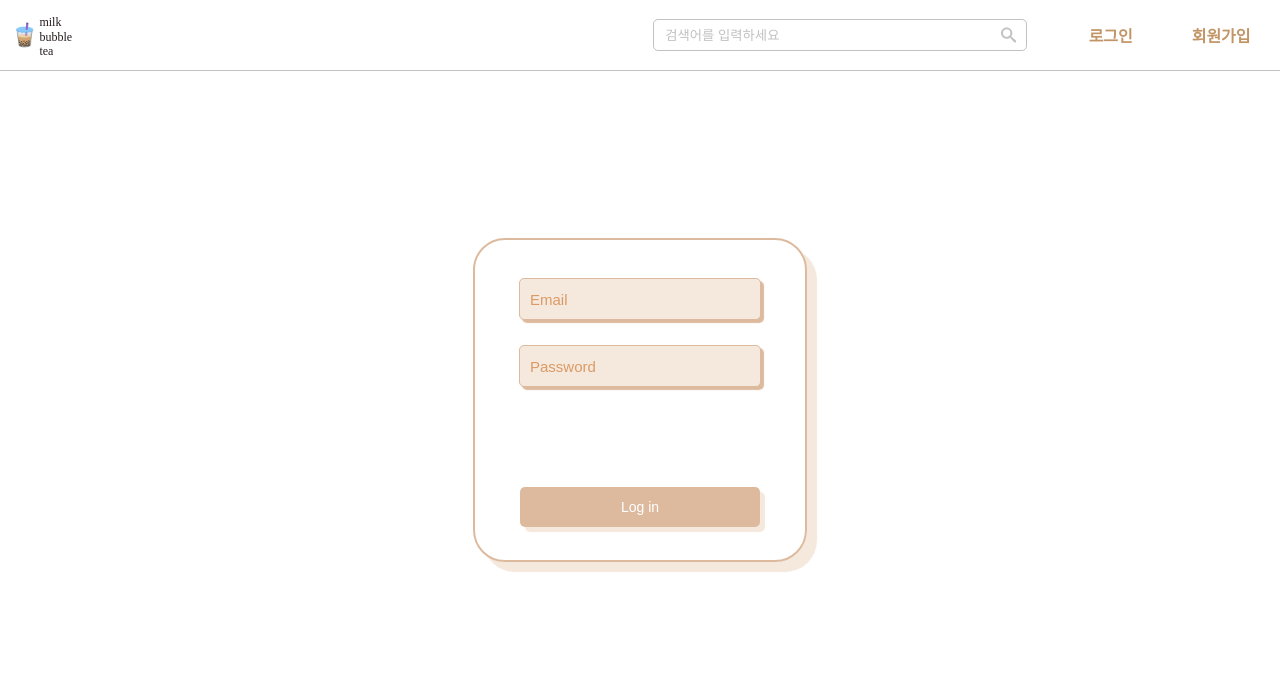
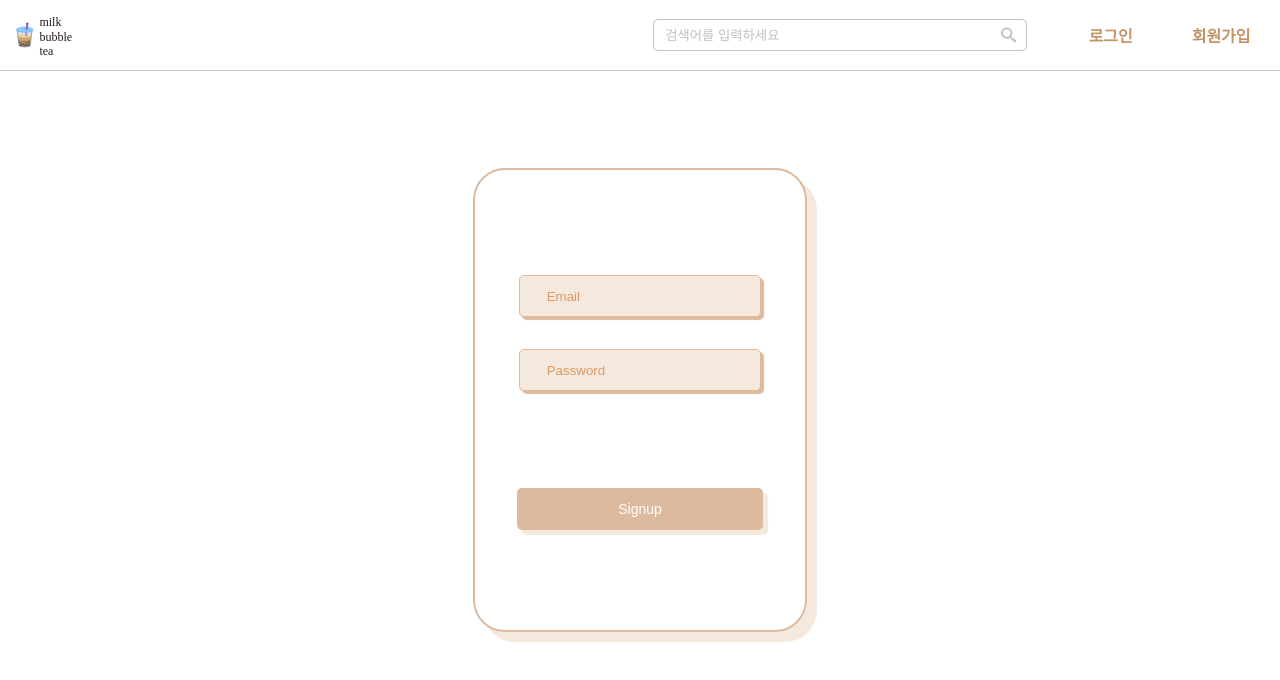
Before and after one commit to codestates-seb/seb42_main_025, a React (Create React App) app in the folder client/: page /Login in a window 1280 px wide. Shown: the top 680 px of the page. Built offline with nearby package versions, Linux system fonts and the light colour scheme.

Commit message:
:sparkles: 로그인 디자인및 유효성검사 수정

```diff
--- a/client/src/page/Login.jsx
+++ b/client/src/page/Login.jsx
@@ -7,8 +7,16 @@ const Container = styled.div`
   flex-direction: column;
   align-items: center;
   justify-content: center;
+  width: 100vh;
+`;
+
+const LoginContainer = styled.div`
+  display: flex;
+  flex-direction: column;
+  align-items: center;
+  justify-content: center;
   width: 330px;
-  height: 320px;
+  height: 460px;
   border: 2px solid #ddba9d;
   border-radius: 2rem;
   position: absolute;
@@ -18,111 +26,165 @@ const Container = styled.div`
   box-shadow: 10px 10px 1px #f5e8dd;
 `;
 
-const FormWrapper = styled.form`
+const InputContainer = styled.div`
   display: flex;
   flex-direction: column;
   align-items: center;
-  margin-top: 20px;
-`;
+  margin-bottom: 2rem;
+  background-color: #f5e8dd;
+  width: 240px;
+  height: 40px;
+  border-radius: 0.3rem;
+  position: relative;
+  bottom: 30px;
+  text-align: left;
+  border: 1px solid #ddba9d;
+  box-shadow: 3px 3px 1px #ddba9d;
+  border-color: ${({ borderColor }) => borderColor};
 
-const Label = styled.label`
-  font-size: 16px;
-  margin-bottom: 5px;
-`;
+  input[type='email'],
+  input[type='password'],
+  input[type='text'] {
+    text-align: left;
+    background-color: #f5e8dd;
+    padding: 0.76rem 1.2rem;
+    outline: none;
+    transition: all 0.2s ease-in-out;
+    color: #d58c51;
+    border: none;
+    position: relative;
+    left: -10px;
+  }
+  &:focus-within {
+    border-color: #ce8e5b;
+    outline: none;
+  }
 
-const Input = styled.input`
-  font-size: 15px;
-  padding: 10px;
-  border-radius: 5px;
-  border: 1px solid #ddba9d;
-  margin-bottom: 10px;
-  width: 220px;
-  height: 20px;
-  position: relative;
-  bottom: 50px;
-  margin-bottom: 20px;
-  background-color: #f5e8dd;
-  box-shadow: 3px 3px 1px #ddba9d;
-  color: #db9a65;
-
-  ::placeholder {
+  input::placeholder {
     color: #db9a65;
   }
 
-  &:focus {
-    border-color: #ce8e5b;
-    outline: none;
+  label {
+    display: flex;
+    align-items: center;
+    justify-content: flex-start;
+    width: 100%;
+    height: 100%;
+    padding-left: 35px;
+    color: #db9a65;
   }
 `;
 
-const Button = styled.button`
+const LoginButton = styled.button`
   background-color: #ddba9d;
   font-size: 14px;
-  color: white;
+  color: #fff;
+  padding: 0.5rem 1rem;
   border: none;
-  border-radius: 5px;
-  padding: 10px 20px;
+  border-radius: 0.3rem;
+  cursor: pointer;
   position: relative;
-  top: 30px;
-  width: 240px;
-  height: 40px;
+  top: 35px;
+  padding: 0.8rem 6.3rem;
   box-shadow: 5px 5px 1px #f5e8dd;
-  cursor: pointer;
 
   &:hover {
     background-color: #ce8e5b;
   }
 `;
 
+const ErrorMessage = styled.div`
+  color: red;
+  font-size: 12px;
+  margin-top: 10px;
+`;
+
 const Login = () => {
   const [email, setEmail] = useState('');
+  const [emailError, setEmailError] = useState('');
+  const [emailBorderColor, setEmailBorderColor] = useState('#ddba9d');
+
   const [password, setPassword] = useState('');
+  const [passwordError, setPasswordError] = useState('');
+  const [passwordBorderColor, setPasswordBorderColor] = useState('#ddba9d');
+
   const navigate = useNavigate();
 
-  const handleEmailChange = event => {
-    setEmail(event.target.value);
+  const validateEmail = value => {
+    if (!value) {
+      setEmailError('이메일을 입력해주세요.');
+      setEmailBorderColor('red');
+      return false;
+    }
+    if (!/\S+@\S+\.\S+/.test(value)) {
+      setEmailError('이메일 형식이 올바르지 않습니다.');
+      setEmailBorderColor('red');
+      return false;
+    }
+    setEmailError('');
+    setEmailBorderColor('#ddba9d');
+    return true;
   };
 
-  const handlePasswordChange = event => {
-    setPassword(event.target.value);
+  const validatePassword = value => {
+    if (!value) {
+      setPasswordError('비밀번호를 입력해주세요.');
+      setPasswordBorderColor('red');
+      return false;
+    }
+    if (value.length < 8) {
+      setPasswordError('비밀번호는 8자리 이상이어야 합니다.');
+      setPasswordBorderColor('red');
+      return false;
+    }
+    setPasswordError('');
+    setPasswordBorderColor('#ddba9d');
+    return true;
   };
 
   const handleSubmit = event => {
     event.preventDefault();
+    const isEmailValid = validateEmail(email);
+    const isPasswordValid = validatePassword(password);
+
+    if (!isEmailValid || !isPasswordValid) {
+      return;
+    }
+
     navigate('/');
-
-    if (email === '' || password === '') {
-      alert('Please fill in all fields');
-    } else {
-      // Handle login submission
-    }
   };
 
   return (
     <Container>
-      <FormWrapper onSubmit={handleSubmit}>
-        <Label htmlFor="email"></Label>
-        <Input
+      <LoginContainer>
+        <InputContainer borderColor={emailBorderColor}>
+          <label>
+            <input
               type="email"
-          id="email"
-          name="email"
               value={email}
-          onChange={handleEmailChange}
+              onChange={e => setEmail(e.target.value)}
+              onBlur={() => validateEmail(email)}
               placeholder="Email"
-          required
             />
-        <Label htmlFor="password"></Label>
-        <Input
+          </label>
+          {emailError && <ErrorMessage>{emailError}</ErrorMessage>}
+        </InputContainer>
+        <InputContainer borderColor={passwordBorderColor}>
+          <label>
+            <input
               type="password"
-          id="password"
-          name="password"
               value={password}
-          onChange={handlePasswordChange}
+              onChange={e => setPassword(e.target.value)}
+              onBlur={() => validatePassword(password)}
               placeholder="Password"
-          required
             />
-        <Button type="submit">Log in</Button>
-      </FormWrapper>
+          </label>
+          {passwordError && <ErrorMessage>{passwordError}</ErrorMessage>}
+        </InputContainer>
+        <LoginButton type="submit" onClick={handleSubmit}>
+          Signup
+        </LoginButton>
+      </LoginContainer>
     </Container>
   );
 };
```
Lines whose indentation alone changed are shown as unchanged.
